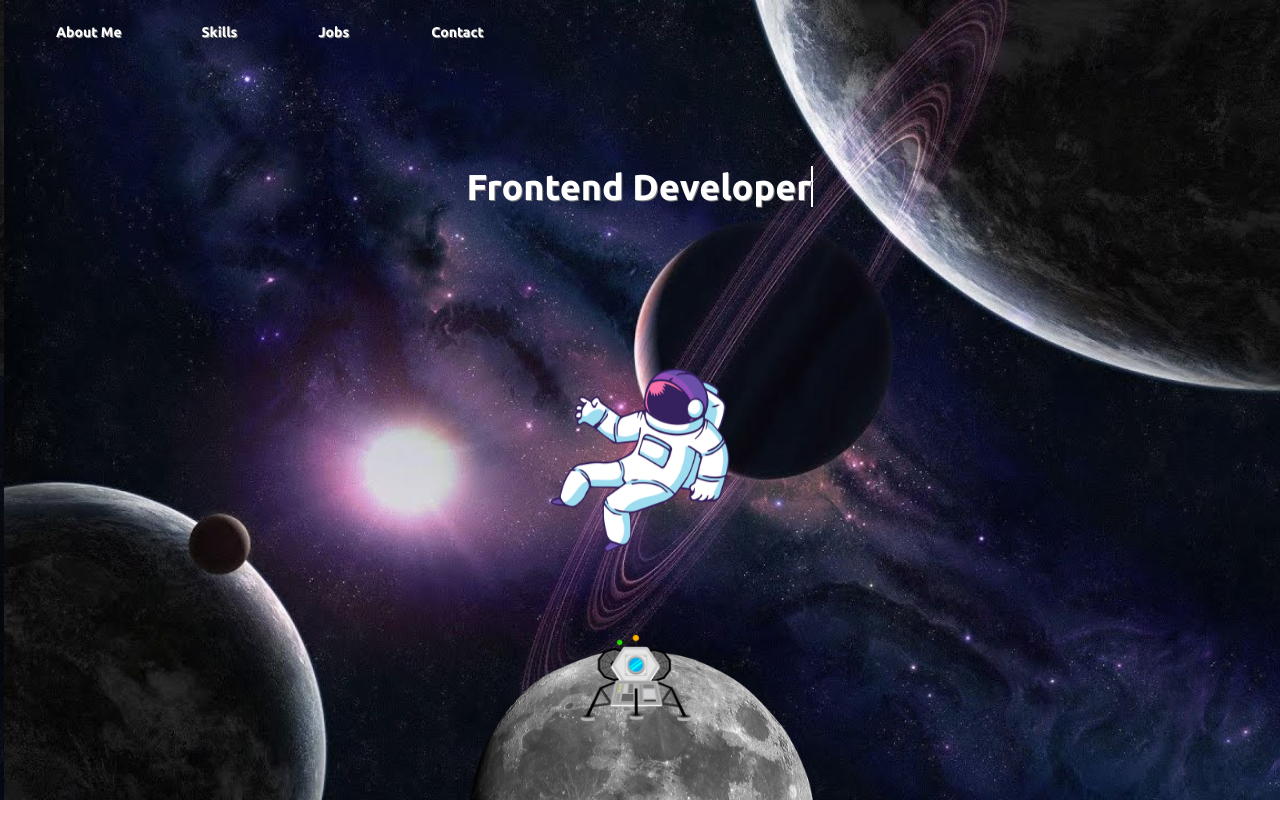
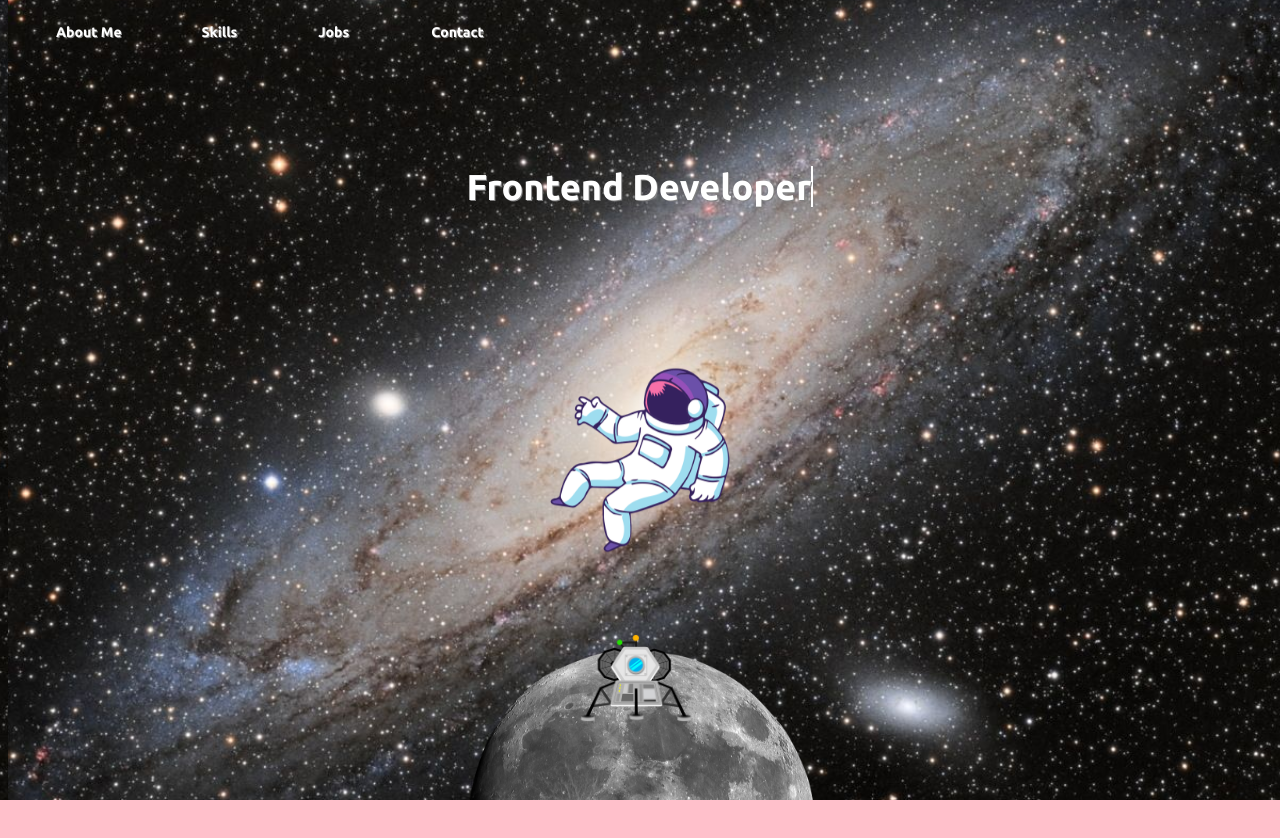
Before and after one commit to smeraldgreen/frxnco.space, an Angular app: page / in a window 1280 px wide. Shown: the top 838 px of the page. Built offline with nearby package versions, Linux system fonts and the light colour scheme.

Commit message:
new galaxys

```diff
--- a/src/app/app.component.css
+++ b/src/app/app.component.css
@@ -37,7 +37,7 @@
 .home{
   height: 100%;
   background-size: cover;
-  background-image: url(/assets/img/space2.jpg);
+  background-image: url(/assets/img/space3.jpg);
   background-color: black;
   color: white;
   text-shadow: 1px 1px grey;
@@ -46,10 +46,10 @@
 
 @keyframes spaceMove{
 50%{
-  background-position: 5px;
+  background-position: 10px;
 }
 100%{
-  background-position: -5px
+  background-position: -10px
 }
 }
 
```
Also changed, not shown: src/assets/img/space3.jpg (added).
